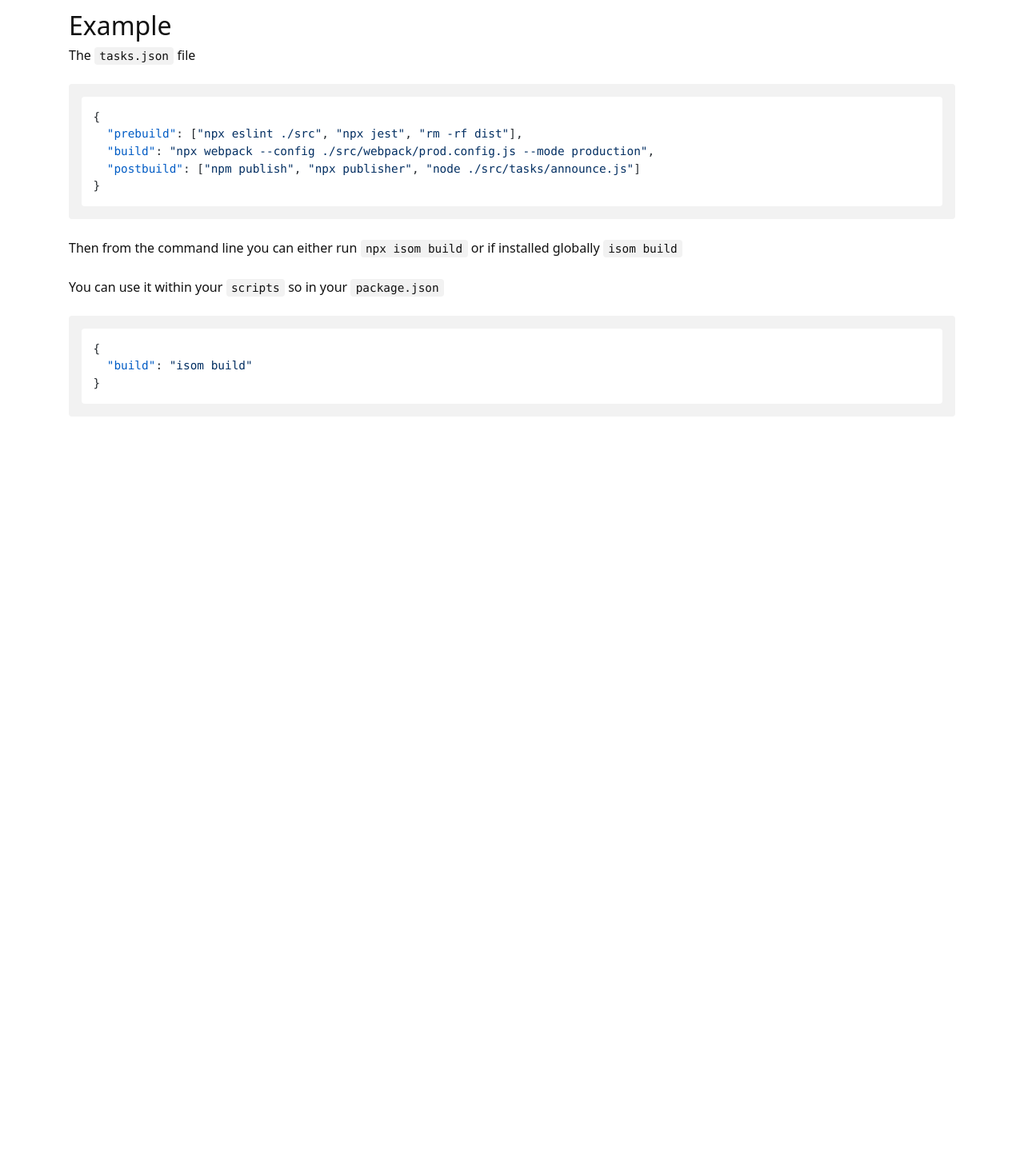
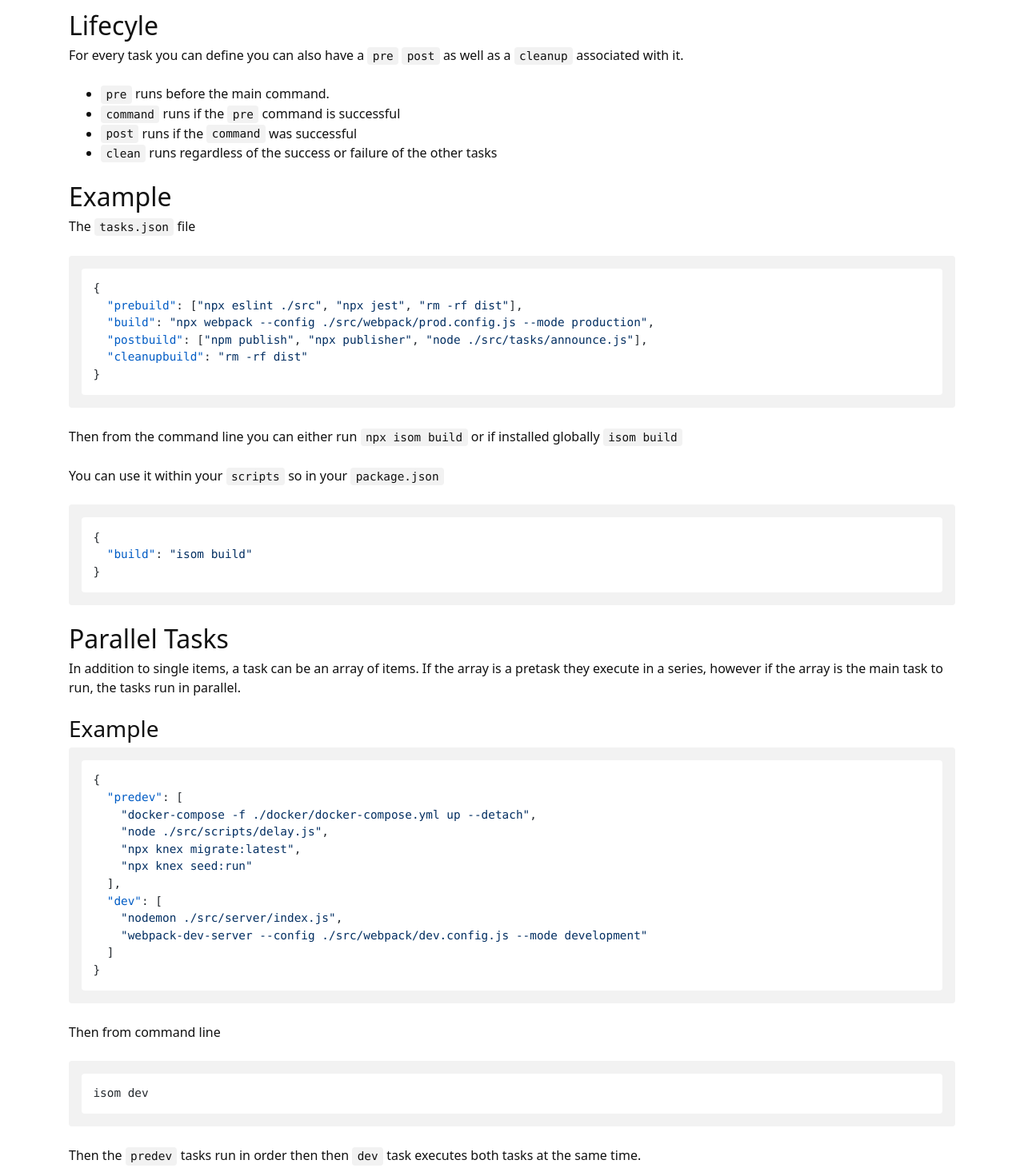
Before and after one commit to Kevnz/isom, a plain HTML site: page index.html in a window 1280 px wide. Shown: the part 160-1621 px from the top of the page at 80% size. Before the commit the page ends 800 px from the top, so only its background shows below. Drawn offline with nearby package versions, Linux system fonts and the light colour scheme.

Commit message:
Publisher generated commit [ci skip]

```diff
--- a/index.html
+++ b/index.html
@@ -30,18 +30,45 @@
   <h1 id="isom">Isom</h1>
 <p>Take your task runner further</p>
 <p>If you have a <code>tasks.json</code> file running <code>isom</code> or <code>npx isom</code> will run the task you pass in or the start task.</p>
+<h2 id="lifecyle">Lifecyle</h2>
+<p>For every task you can define you can also have a <code>pre</code> <code>post</code> as well as a <code>cleanup</code> associated with it.</p>
+<ul>
+<li><code>pre</code> runs before the main command.</li>
+<li><code>command</code> runs if the <code>pre</code> command is successful</li>
+<li><code>post</code> runs if the <code>command</code> was successful</li>
+<li><code>clean</code> runs regardless of the success or failure of the other tasks</li>
+</ul>
 <h2 id="example">Example</h2>
 <p>The <code>tasks.json</code> file</p>
 <pre><code class="hljs json language-json">{
   <span class="hljs-attr">"prebuild"</span>: [<span class="hljs-string">"npx eslint ./src"</span>, <span class="hljs-string">"npx jest"</span>, <span class="hljs-string">"rm -rf dist"</span>],
   <span class="hljs-attr">"build"</span>: <span class="hljs-string">"npx webpack --config ./src/webpack/prod.config.js --mode production"</span>,
-  <span class="hljs-attr">"postbuild"</span>: [<span class="hljs-string">"npm publish"</span>, <span class="hljs-string">"npx publisher"</span>, <span class="hljs-string">"node ./src/tasks/announce.js"</span>]
+  <span class="hljs-attr">"postbuild"</span>: [<span class="hljs-string">"npm publish"</span>, <span class="hljs-string">"npx publisher"</span>, <span class="hljs-string">"node ./src/tasks/announce.js"</span>],
+  <span class="hljs-attr">"cleanupbuild"</span>: <span class="hljs-string">"rm -rf dist"</span>
 }</code></pre>
 <p>Then from the command line you can either run <code>npx isom build</code> or if installed globally <code>isom build</code></p>
 <p>You can use it within your <code>scripts</code> so in your <code>package.json</code></p>
 <pre><code class="hljs json language-json">{
   <span class="hljs-attr">"build"</span>: <span class="hljs-string">"isom build"</span>
 }</code></pre>
+<h2 id="parallel-tasks">Parallel Tasks</h2>
+<p>In addition to single items, a task can be an array of items. If the array is a pretask they execute in a series, however if the array is the main task to run, the tasks run in parallel.</p>
+<h3 id="example-1">Example</h3>
+<pre><code class="hljs json language-json">{
+  <span class="hljs-attr">"predev"</span>: [
+    <span class="hljs-string">"docker-compose -f ./docker/docker-compose.yml up --detach"</span>,
+    <span class="hljs-string">"node ./src/scripts/delay.js"</span>,
+    <span class="hljs-string">"npx knex migrate:latest"</span>,
+    <span class="hljs-string">"npx knex seed:run"</span>
+  ],
+  <span class="hljs-attr">"dev"</span>: [
+    <span class="hljs-string">"nodemon ./src/server/index.js"</span>,
+    <span class="hljs-string">"webpack-dev-server --config ./src/webpack/dev.config.js --mode development"</span>
+  ]
+}</code></pre>
+<p>Then from command line</p>
+<pre><code class="hljs bash language-bash">isom dev</code></pre>
+<p>Then the <code>predev</code> tasks run in order then then <code>dev</code> task executes both tasks at the same time.</p>
   </div>
 <script async src="https://www.googletagmanager.com/gtag/js?id=UA-64038939-2"></script>
 <script>
```
